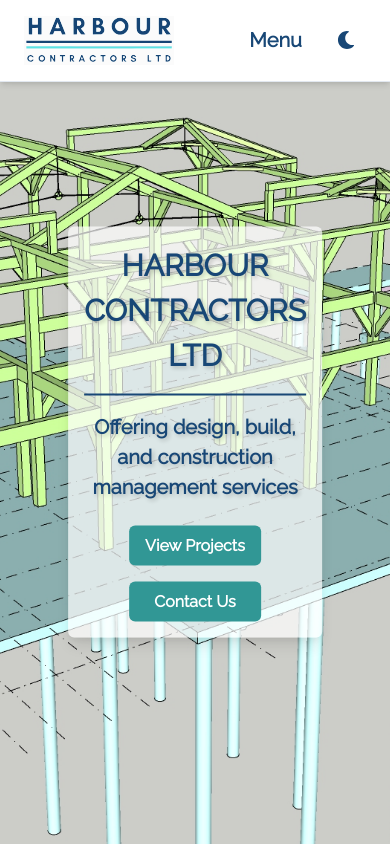
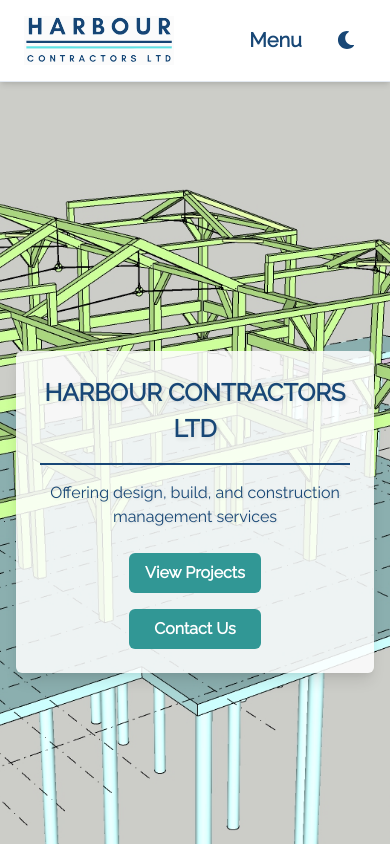
Before and after one commit to HOOLAHAN/harbour_contractors_client, a React (Create React App) app: page / in a window 390 px wide. Shown: the top 844 px of the page. Built offline with nearby package versions, Linux system fonts and the light colour scheme; no server answers.

Commit message:
adjust box size to be more responsive to phones and preview boxes

```diff
--- a/src/App.js
+++ b/src/App.js
@@ -1,4 +1,3 @@
-import React from 'react';
 import { Routes, Route } from 'react-router-dom';
 import Navbar from './Components/Navbar';
 import Footer from './Components/Footer';
@@ -7,7 +6,7 @@
 import Services from './Pages/Services';
 import Projects from './Pages/Projects';
 
-import { Box, Grid } from '@chakra-ui/react';
+import { Box } from '@chakra-ui/react';
 import { PreloadImageProvider } from './Context/PreloadImageContext';
 
 function App() {
@@ -15,18 +14,19 @@
         <PreloadImageProvider>
             <Box textAlign="center" fontSize="xl">
                 <Navbar />
-                <Grid minH="100vh">
+                <Box pt="82px">
                     <Routes>
                         <Route path="/" element={<Home />} />
                         <Route path="/about" element={<AboutUs />} />
                         <Route path="/services" element={<Services />} />
                         <Route path="/projects" element={<Projects />} />
                     </Routes>
-                </Grid>
+                </Box>
                 <Footer />
             </Box>
         </PreloadImageProvider>
     );
 }
 
+
 export default App;
--- a/src/Pages/AboutUs.js
+++ b/src/Pages/AboutUs.js
@@ -1,36 +1,66 @@
-import { Box, Heading, Text, Button, useColorMode, Image } from '@chakra-ui/react';
+// src/Pages/AboutUs.jsx
+import {
+  Box,
+  Heading,
+  Text,
+  Button,
+  useColorMode,
+  Image,
+  useBreakpointValue,
+} from '@chakra-ui/react';
 import { Link } from 'react-router-dom';
 import HomeBackground from '../Images/HomeBackground.jpg';
 
 const AboutUs = () => {
   const { colorMode } = useColorMode();
   const textColor = colorMode === 'dark' ? 'white' : '#184776';
+  const paddingX = useBreakpointValue({ base: 4, md: 8 });
 
   return (
     <Box
+      w="100%"
+      minH="100vh"
+      px={paddingX}
+      position="relative"
       display="flex"
+      justifyContent="center"
       alignItems="center"
-            justifyContent="center"
-            height="100vh"
     >
-            <Image src={HomeBackground} alt="Home Background" objectFit="cover" objectPosition="center" position="absolute" top={0} left={0} width="100%" height="100%" zIndex={-1} />
-            <Box maxWidth="800px" p={4} textAlign="center" mt="70px" bg="rgba(255, 255, 255, 0.9)" borderRadius="md" boxShadow="lg">
+      <Image
+        src={HomeBackground}
+        alt="About Background"
+        objectFit="cover"
+        objectPosition="center"
+        position="absolute"
+        top={0}
+        left={0}
+        w="100%"
+        h="100%"
+        zIndex={-1}
+      />
+
+      <Box
+        maxW="800px"
+        p={6}
+        textAlign="center"
+        bg="rgba(255, 255, 255, 0.9)"
+        borderRadius="md"
+        boxShadow="lg"
+        zIndex={1}
+      >
         <Heading as="h2" size="lg" mb={4} color={textColor}>
           About Us
         </Heading>
-                <Text color={textColor}>
+        <Text color={textColor} mb={2}>
           Welcome to Harbour Contractors LTD.
         </Text>
-                <br />
-                <Text color={textColor}>
-                    We are a construction company based in Bosham - West Sussex providing
-                    an architect design and construction management service. We are able
-                    to offer a complete one-stop package from concept through to handover
-                    of the finished building. We pride ourselves on being able to deliver
-                    value, certainty, and quality, tailored to our clients' specific
-                    requirements.
+        <Text color={textColor} mb={4}>
+          We are a construction company based in Bosham - West Sussex, offering
+          architectural design and construction management services. We provide
+          a complete package from concept to finished build — delivering value,
+          certainty, and quality tailored to each client’s needs.
         </Text>
-                <Button as={Link} to="/services" colorScheme="teal" mt={4}>
+        <Button as={Link} to="/services" colorScheme="teal">
           Explore Our Services
         </Button>
       </Box>
--- a/src/Pages/Home.js
+++ b/src/Pages/Home.js
@@ -1,57 +1,97 @@
-import { Text, Image, Box, Button, useBreakpointValue, Stack, Center } from '@chakra-ui/react';
+// src/Pages/Home.jsx
+import {
+  Text,
+  Image,
+  Box,
+  Button,
+  useBreakpointValue,
+  Stack,
+  Center,
+} from '@chakra-ui/react';
 import { useNavigate } from 'react-router-dom';
 import HomeBackground from '../Images/HomeBackground.jpg';
 
 const Home = () => {
-    const fontSizeA = useBreakpointValue({ base: '3xl', md: '5xl' });
-    const fontSizeB = useBreakpointValue({ base: '1xl', md: '3xl' });
-    const stackDirection = useBreakpointValue({ base: 'column', md: 'row' });
   const navigate = useNavigate();
 
-    // Function to handle navigation to /projects
-    const handleNavigateToProjects = () => {
-        navigate('/projects');
-    };
+  const fontSizeA = useBreakpointValue({ base: '2xl', md: '4xl', lg: '5xl' });
+  const fontSizeB = useBreakpointValue({ base: 'md', md: 'xl', lg: '2xl' });
+  const paddingX = useBreakpointValue({ base: 4, md: 8 });
 
   return (
-        <Box w="100%" h="100vh" position="relative" overflowX="visible" mt={{ base: '10px', md: '70px' }}>
-            <Image src={HomeBackground} alt="Home Background" objectFit="cover" objectPosition="center" position="absolute" top={0} left={0} width="100%" height="100%" zIndex={-1} />
     <Box
+      w="100%"
+      minH="100vh"
+      px={paddingX}
+      position="relative"
+      display="flex"
+      justifyContent="center"
+      alignItems="center"
+      overflow="hidden"
+    >
+      <Image
+        src={HomeBackground}
+        alt="Home Background"
+        objectFit="cover"
+        objectPosition="center"
         position="absolute"
-                top="50%"
-                left="50%"
-                transform="translate(-50%, -50%)"
+        top={0}
+        left={0}
+        w="100%"
+        h="100%"
+        zIndex={-1}
+      />
+
+      <Box
+        position="relative"
         textAlign="center"
-                bg="rgba(255, 255, 255, 0.7)"
-                p={4}
+        bg="rgba(255, 255, 255, 0.85)"
+        p={6}
         borderRadius="md"
         boxShadow="lg"
+        maxW="800px"
+        mx="auto"
+        mt={paddingX}
       >
         <Text
           fontSize={fontSizeA}
           fontWeight="bold"
           mb={4}
           color="#184776"
-                    textShadow="2px 2px 4px rgba(0, 0, 0, 0.2)"
+          textShadow="2px 2px 4px rgba(0, 0, 0, 0.1)"
         >
           HARBOUR CONTRACTORS LTD
         </Text>
-                <Box borderBottom="2px" borderColor="#184776" mx="auto" mb={4} width="100%" />
+        <Box borderBottom="2px" borderColor="#184776" mx="auto" mb={4} />
         <Text
           fontSize={fontSizeB}
-                    fontWeight="bold"
+          fontWeight="medium"
           mb={6}
           color="#184776"
-                    textShadow="2px 2px 4px rgba(0, 0, 0, 0.2)"
+          textShadow="1px 1px 3px rgba(0, 0, 0, 0.1)"
         >
           Offering design, build, and construction management services
         </Text>
+
         <Center>
-                    <Stack direction={stackDirection} spacing={4}>
-                        <Button onClick={handleNavigateToProjects} colorScheme="teal" size="md">
+          <Stack
+            direction={{ base: 'column', md: 'row' }}
+            spacing={{ base: 4, md: 6 }}
+            justify="center"
+          >
+            <Button
+              onClick={() => navigate('/projects')}
+              colorScheme="teal"
+              size="md"
+            >
               View Projects
             </Button>
-                        <Button as="a" href="mailto:info@ijrhservices.co.uk" colorScheme="teal" size="md">
+            <Button
+              as="a"
+              href="mailto:info@ijrhservices.co.uk"
+              colorScheme="teal"
+              size="md"
+            >
               Contact Us
             </Button>
           </Stack>
```
Lines whose indentation alone changed are shown as unchanged.
